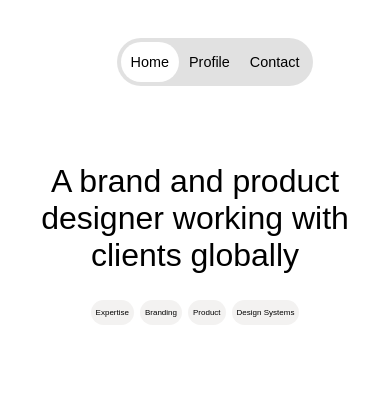
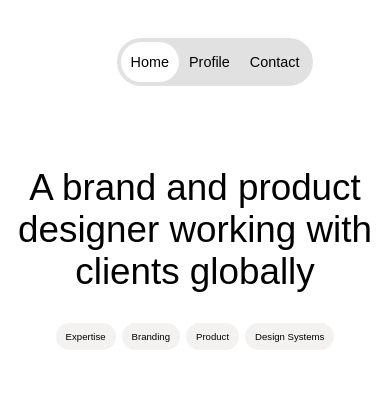
Before and after one commit to carisaelam/website-recreation-ohstudio, a plain HTML site: page index.html in a window 390 px wide. Shown: the top 400 px of the page. Drawn offline with nearby package versions, Linux system fonts and the light colour scheme; a web font is replaced by a local one.

Commit message:
clarified mobile

```diff
--- a/style.css
+++ b/style.css
@@ -24,6 +24,7 @@ html {
   width: 100%;
   height: 88px;
   padding: 20px;
+  padding-top: 20px;
   align-items: center;
   justify-content: center;
   background-color: transparent;
@@ -47,6 +48,7 @@ html {
 
 .nav__button {
   background-color: transparent;
+  color: black;
   height: 40px;
   width: 100px;
   border-radius: 100px;
@@ -91,6 +93,7 @@ html {
 .hero__button {
   background-color: var(--light);
   display: flex;
+  color: black;
   align-items: center;
   justify-content: center;
   height: 25px;
@@ -227,15 +230,15 @@ html {
   }
 
   .hero__container h1 {
-    font-size: 2rem;
+    font-size: 2.3rem;
     transition: 0.5s;
   }
 
   .hero__button {
-    font-size: 0.5rem;
+    font-size: 0.6rem;
     width: fit-content;
     height: fit-content;
-    padding: 8px 5px;
+    padding: 8px 10px;
     transition: 0.5s;
   }
 
```
